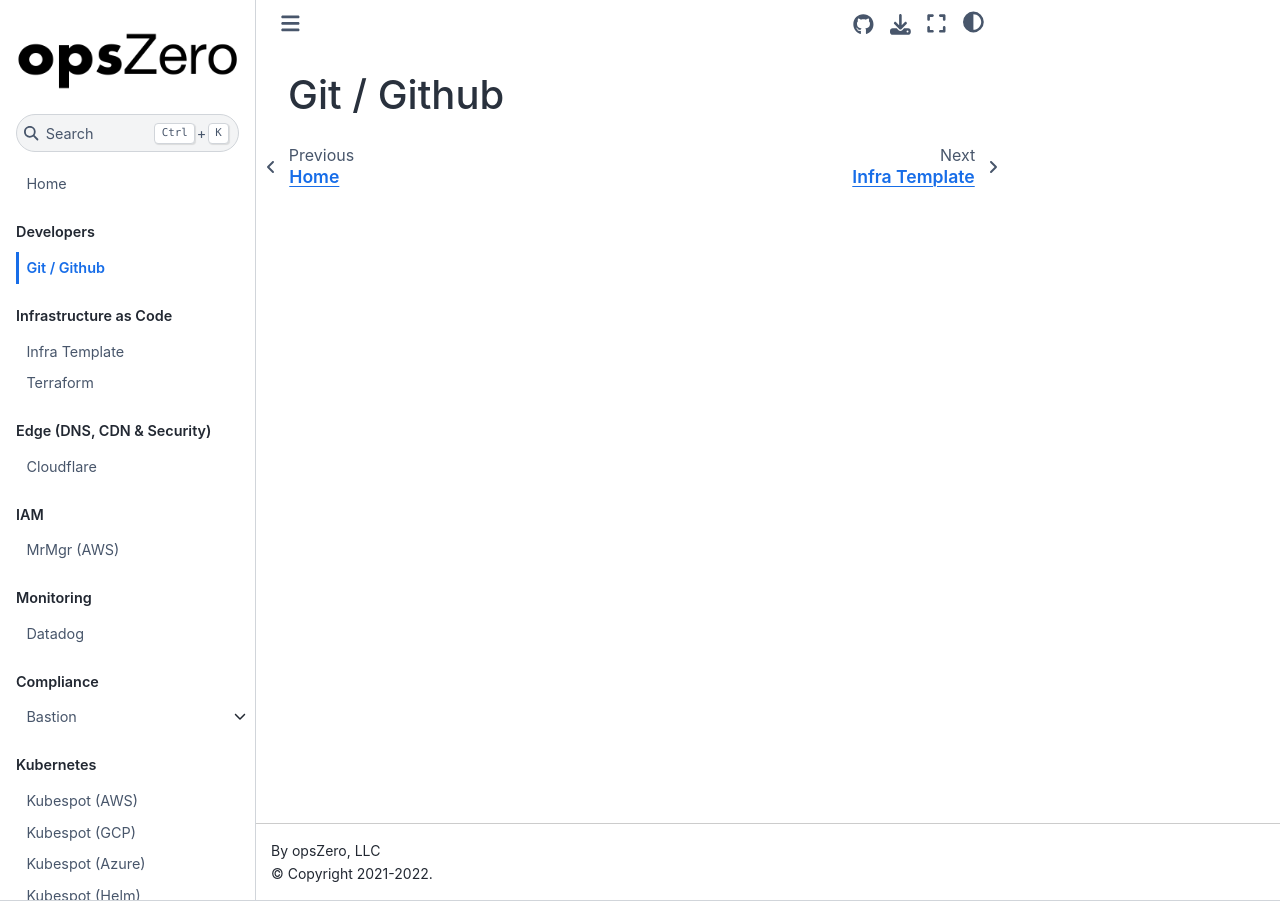
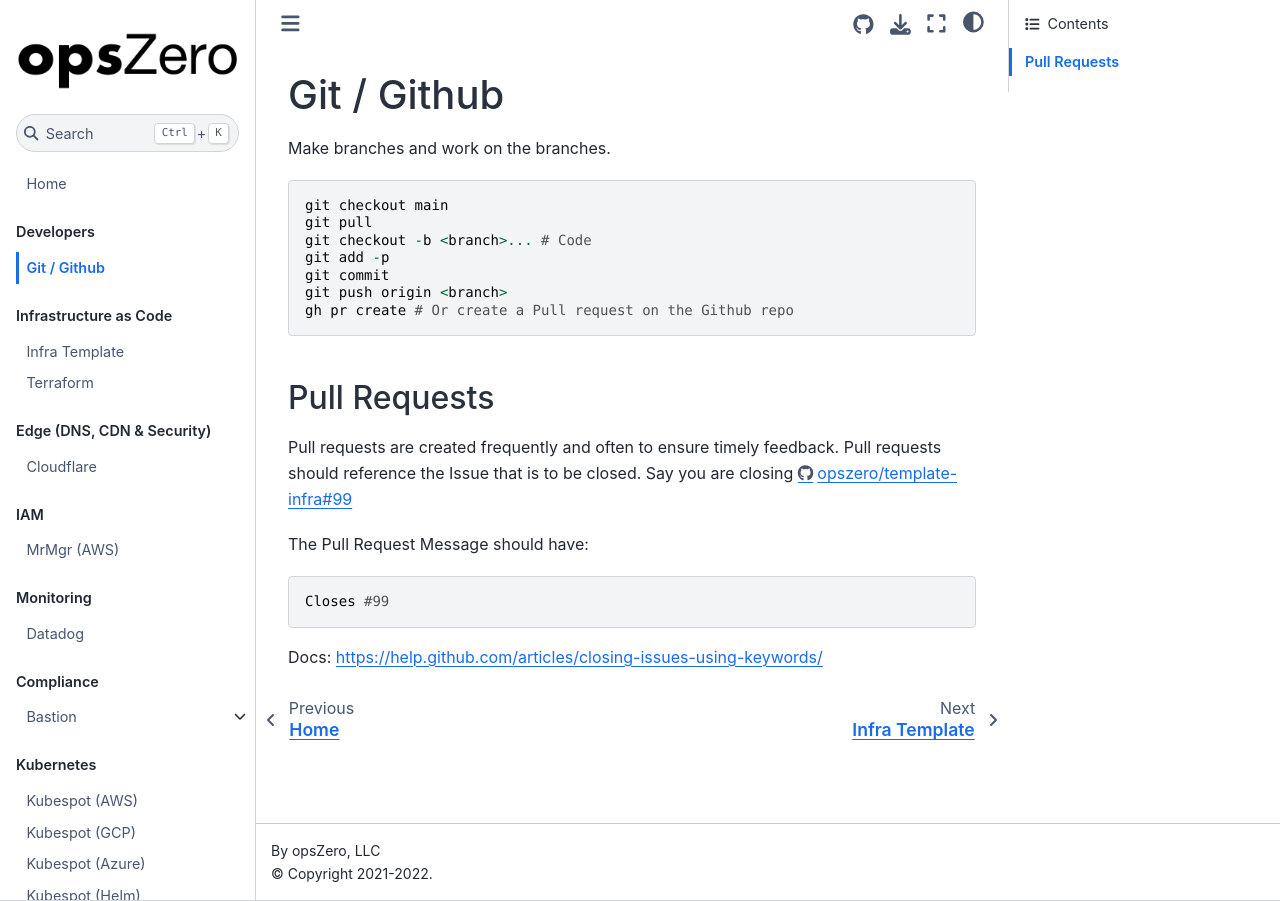
Before and after one commit to opszero/docs, a Jupyter Book: the page built from developers/git.md, in a window 1280 px wide. Built offline with Jupyter Book 1.0.4 settings and Sphinx 7.4.7 and the Sphinx Book theme 1.1.4, drawn with Linux system fonts in a browser that asks for light colours; pages that are not in the unit, such as notebooks, are missing from menus.

Commit message:
Added git

````diff
--- a/developers/git.md
+++ b/developers/git.md
@@ -1 +1,27 @@
 # Git / Github
+
+Make branches and work on the branches.
+
+```
+git checkout main
+git pull
+git checkout -b <branch>... # Code
+git add -p
+git commit
+git push origin <branch>
+gh pr create # Or create a Pull request on the Github repo
+```
+
+## Pull Requests
+
+Pull requests are created frequently and often to ensure timely feedback.
+Pull requests should reference the Issue that is to be closed. Say you are closing
+https://github.com/opszero/template-infra/issues/99
+
+The Pull Request Message should have:
+
+```
+Closes #99
+```
+
+Docs: https://help.github.com/articles/closing-issues-using-keywords/
````
